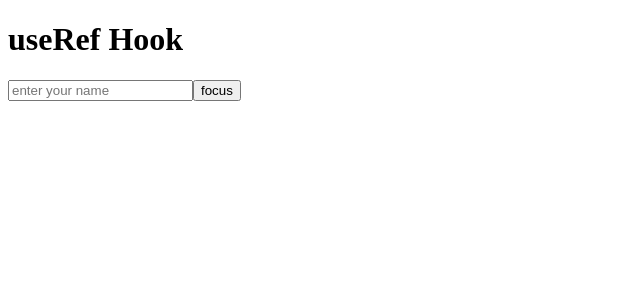
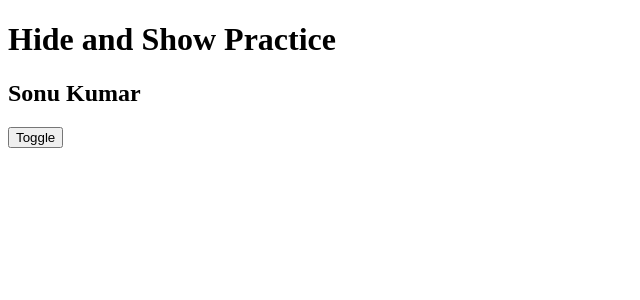
Before and after one commit to Sonukumar201995/React-practice-03, a React (Vite) app: page / in a window 1280 px wide. Shown: the top 300 px of the page, without its empty margins (0-640 px from the left). Built offline with nearby package versions, Linux system fonts and the light colour scheme.

Commit message:
hide and show toggle

```diff
--- a/src/App.jsx
+++ b/src/App.jsx
@@ -1,22 +1,26 @@
+
 import { useRef } from "react";
 
-function App()
-{
+function App() {
+  const inputref = useRef(null);
 
-  const inputRef=useRef(null);
-  const handle=()=>{
-    inputRef.current.focus();
-    inputRef.current.style.color='green'
-    inputRef.current.placeholder='password'
-    // inputRef.current.value='123'
-  }
-  return(
+  const togglehandle = () => {
+    if (inputref.current.style.display != "none") {
+      inputref.current.style.display = "none";
+    } else {
+      inputref.current.style.display = "inline";
+    }
+  };
+
+  return (
     <>
-    <h1>useRef Hook</h1>
-    <input type="text" placeholder="enter your name" ref={inputRef}/>
-    <button onClick={handle}>focus</button>
+      <h1>Hide and Show Practice</h1>
+      <h2 ref={inputref}>Sonu Kumar</h2>
+      <button onClick={togglehandle}>Toggle</button>
+
+
     </>
-  )
+  );
 }
 
 export default App;
```
